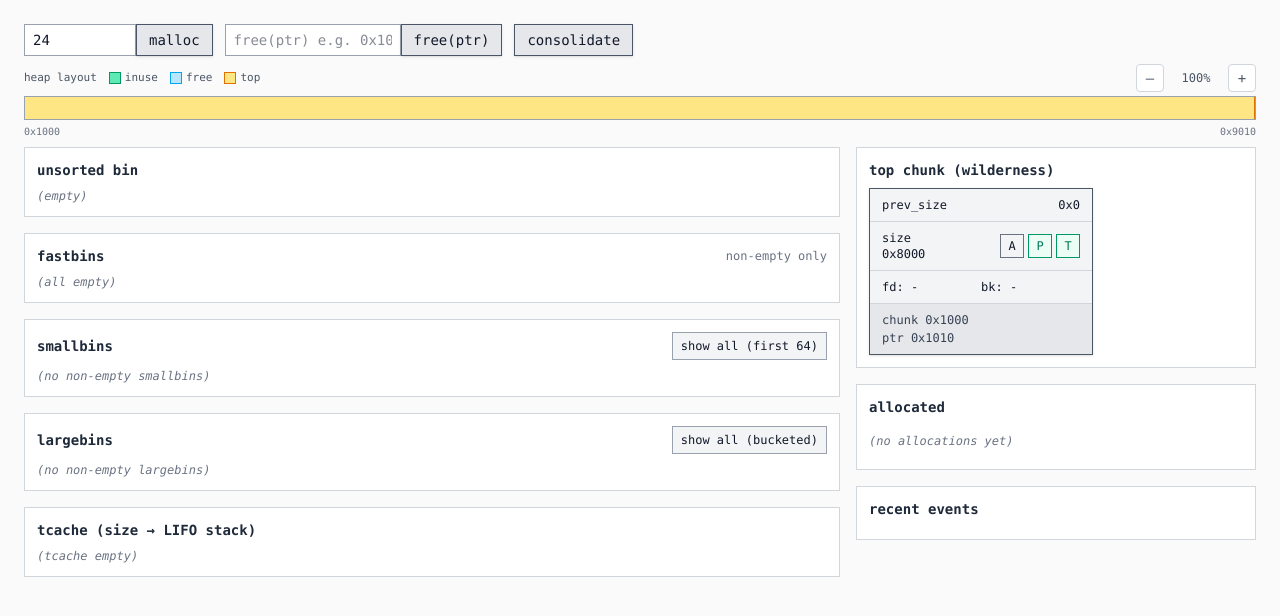
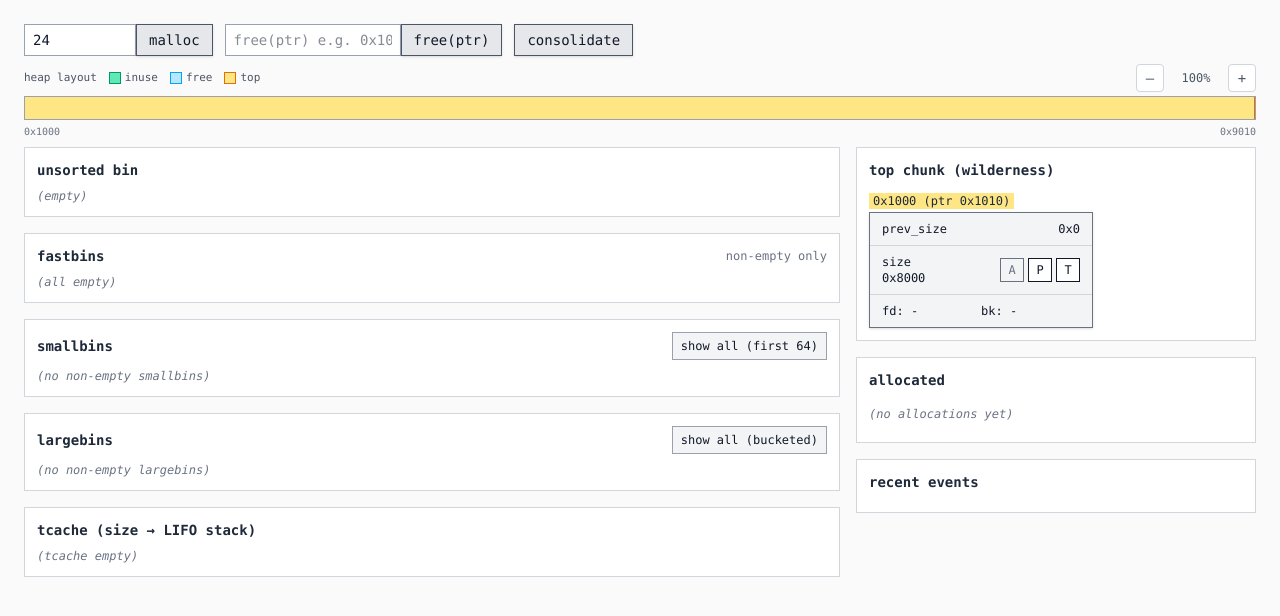
Before and after one commit to devonnuri/visalloc, a React (Vite) app: page / in a window 1280 px wide. Shown: the top 616 px of the page. Built offline with nearby package versions, Linux system fonts and the light colour scheme.

Commit message:
feat: add selection functionality to ChunkCard and BinRow components

```diff
--- a/src/Visualizer.tsx
+++ b/src/Visualizer.tsx
@@ -1,6 +1,6 @@
 import React, { useMemo, useRef, useState, useEffect } from 'react';
 import type { ArenaSnapshot } from './ptmalloc2';
-import { Arena as ArenaImpl } from './ptmalloc2';
+import { Arena as ArenaImpl, CHUNK_OVERHEAD } from './ptmalloc2';
 
 import ChunkCard from './visualizer/components/ChunkCard';
 import BinRow from './visualizer/components/BinRow';
@@ -74,6 +74,9 @@ export default function Visualizer() {
       setFreePtr(hex(ptrs[ptrs.length - 1]));
     }
   }, [ptrs, freePtr]);
+
+  // parsed numeric selected pointer (null if invalid)
+  const selectedPtr = parsePtr(freePtr);
 
   const topAddr = snap?.top ?? null;
   const topChunk = React.useMemo(
@@ -155,18 +158,20 @@ export default function Visualizer() {
       if (!ch)
         return <div key={p} className="text-xs text-gray-500">{`ptr ${hex(p)} (not found)`}</div>;
       const cSnap = snap.chunks[ch.addr];
+      const cardPtr = (ch.addr + CHUNK_OVERHEAD) >>> 0;
       return (
         <div key={p} className="shrink-0">
           <ChunkCard
             caddr={ch.addr}
             c={cSnap}
             isTop={ch.addr === topAddr}
+            selected={selectedPtr != null && selectedPtr === cardPtr}
             onSelect={ptr => setFreePtr(hex(ptr))}
           />
         </div>
       );
     });
-  }, [ptrs, snap, topAddr]);
+  }, [ptrs, snap, topAddr, selectedPtr]);
 
   return (
     <div className="w-full min-h-screen bg-neutral-50 text-gray-900 p-6 font-mono">
@@ -215,7 +220,7 @@ export default function Visualizer() {
 
       {/* Memory layout bar under toolbar */}
       {snap && (
-        <MemoryBar snap={snap} selectedPtr={parsePtr(freePtr)} onSelect={p => setFreePtr(hex(p))} />
+        <MemoryBar snap={snap} selectedPtr={selectedPtr} onSelect={p => setFreePtr(hex(p))} />
       )}
 
       {/* Below the toolbar we split into two columns: left = chunks, right = recent events/logs */}
@@ -229,6 +234,7 @@ export default function Visualizer() {
                 snap={snap}
                 labelTopPredicate={a => a === topAddr}
                 onSelect={p => setFreePtr(hex(p))}
+                selectedPtr={selectedPtr}
               />
             </Section>
 
@@ -248,6 +254,7 @@ export default function Visualizer() {
                         snap={snap}
                         labelTopPredicate={a => a === topAddr}
                         onSelect={p => setFreePtr(hex(p))}
+                        selectedPtr={selectedPtr}
                       />
                     </div>
                   ))}
@@ -278,6 +285,7 @@ export default function Visualizer() {
                         snap={snap}
                         labelTopPredicate={a => a === topAddr}
                         onSelect={p => setFreePtr(hex(p))}
+                        selectedPtr={selectedPtr}
                       />
                     </div>
                   ))}
@@ -308,6 +316,7 @@ export default function Visualizer() {
                         snap={snap}
                         labelTopPredicate={a => a === topAddr}
                         onSelect={p => setFreePtr(hex(p))}
+                        selectedPtr={selectedPtr}
                       />
                     </div>
                   ))}
@@ -333,6 +342,7 @@ export default function Visualizer() {
                           snap={snap}
                           labelTopPredicate={a => a === topAddr}
                           onSelect={p => setFreePtr(hex(p))}
+                          selectedPtr={selectedPtr}
                         />
                       </div>
                     ))}
@@ -350,6 +360,10 @@ export default function Visualizer() {
                     caddr={topAddr as number}
                     c={topChunk}
                     isTop
+                    selected={
+                      selectedPtr != null &&
+                      selectedPtr === ((topAddr as number) + CHUNK_OVERHEAD) >>> 0
+                    }
                     onSelect={p => setFreePtr(hex(p))}
                   />
                 </div>
--- a/src/visualizer/components/BinRow.tsx
+++ b/src/visualizer/components/BinRow.tsx
@@ -1,4 +1,5 @@
 import type { ArenaSnapshot } from '../../ptmalloc2';
+import { CHUNK_OVERHEAD } from '../../ptmalloc2';
 import ChunkCard from './ChunkCard';
 
 export default function BinRow({
@@ -6,27 +7,34 @@ export default function BinRow({
   snap,
   labelTopPredicate,
   onSelect,
+  selectedPtr,
 }: {
   items: number[]; // chunk header addresses
   snap: ArenaSnapshot;
   labelTopPredicate?: (addr: number) => boolean;
   onSelect?: (ptr: number) => void;
+  selectedPtr?: number | null;
 }) {
   if (items.length === 0) {
     return <div className="text-gray-500 text-xs italic">(empty)</div>;
   }
   return (
     <div className="flex gap-4 flex-nowrap overflow-x-auto py-2">
-      {items.map(addr => (
+      {items.map(addr => {
+        const ptr = ((addr + CHUNK_OVERHEAD) >>> 0) as number;
+        const isSelected = selectedPtr != null && selectedPtr === ptr;
+        return (
           <div key={addr} className="shrink-0">
             <ChunkCard
               caddr={addr}
               c={snap.chunks[addr]}
               isTop={labelTopPredicate?.(addr) ?? false}
+              selected={isSelected}
               onSelect={onSelect}
             />
           </div>
-      ))}
+        );
+      })}
     </div>
   );
 }
--- a/src/visualizer/components/ChunkCard.tsx
+++ b/src/visualizer/components/ChunkCard.tsx
@@ -7,17 +7,48 @@ export default function ChunkCard({
   caddr,
   c,
   isTop = false,
+  selected = false,
   onSelect,
 }: {
   caddr: number;
   c: ArenaSnapshot['chunks'][number];
   isTop?: boolean;
+  selected?: boolean;
   onSelect?: (ptr: number) => void;
 }) {
   return (
+    <div className="flex flex-col">
+      <div>
         <div
-      className="border border-gray-600 bg-gray-100 shadow-sm overflow-hidden flex flex-col font-mono w-56 cursor-pointer"
+          className={(() => {
+            const base = 'text-xs text-gray-800 px-1 inline-block';
+            const cls = isTop
+              ? selected
+                ? ' bg-amber-300 border-amber-700'
+                : ' bg-amber-200 border-amber-600'
+              : c.inuse
+                ? selected
+                  ? ' bg-emerald-400 border-emerald-700'
+                  : ' bg-emerald-200 border-emerald-600'
+                : selected
+                  ? ' bg-sky-300 border-sky-700'
+                  : ' bg-sky-200 border-sky-600';
+            return base + cls;
+          })()}
+        >
+          {`${hex(caddr)} (ptr ${hex((caddr + CHUNK_OVERHEAD) >>> 0)})`}
+        </div>
+      </div>
+      <div
         onClick={() => onSelect && onSelect(((caddr + CHUNK_OVERHEAD) >>> 0) as number)}
+        // color the card like MemoryBar. We'll compute classes below.
+        className={(() => {
+          // use the passed-in selected prop
+          const base =
+            'shadow-sm overflow-hidden flex flex-col font-mono w-56 cursor-pointer border bg-gray-100 border-gray-500';
+          const cls = selected ? ' ring-2 ring-inset ring-black/20' : '';
+          return base + cls;
+        })()}
       >
         {/* Row: prev_size */}
         <div className="flex items-center justify-between px-3 py-2 text-xs">
@@ -45,9 +76,10 @@ export default function ChunkCard({
         </div>
 
         {/* Bottom area: address + ptr */}
-      <div className="bg-gray-200 text-gray-700 px-3 py-2 border-t border-gray-300 text-xs space-y-0.5">
+        {/* <div className="bg-gray-200 text-gray-700 px-3 py-2 border-t border-gray-300 text-xs space-y-0.5">
         <div>{'chunk ' + hex(caddr)}</div>
         <div>{'ptr ' + hex((caddr + CHUNK_OVERHEAD) >>> 0)}</div>
+      </div> */}
       </div>
     </div>
   );
--- a/src/visualizer/components/FlagCell.tsx
+++ b/src/visualizer/components/FlagCell.tsx
@@ -3,7 +3,7 @@ export default function FlagCell({ label, active = false }: { label: string; act
     <div
       className={
         'w-6 h-6 border grid place-items-center text-xs font-mono ' +
-        (active ? ' border-emerald-600 text-emerald-700 bg-emerald-50 ' : ' border-gray-500 ')
+        (active ? 'bg-white' : ' border-gray-500 text-gray-500')
       }
       title={label}
     >
```
Lines whose indentation alone changed are shown as unchanged.
